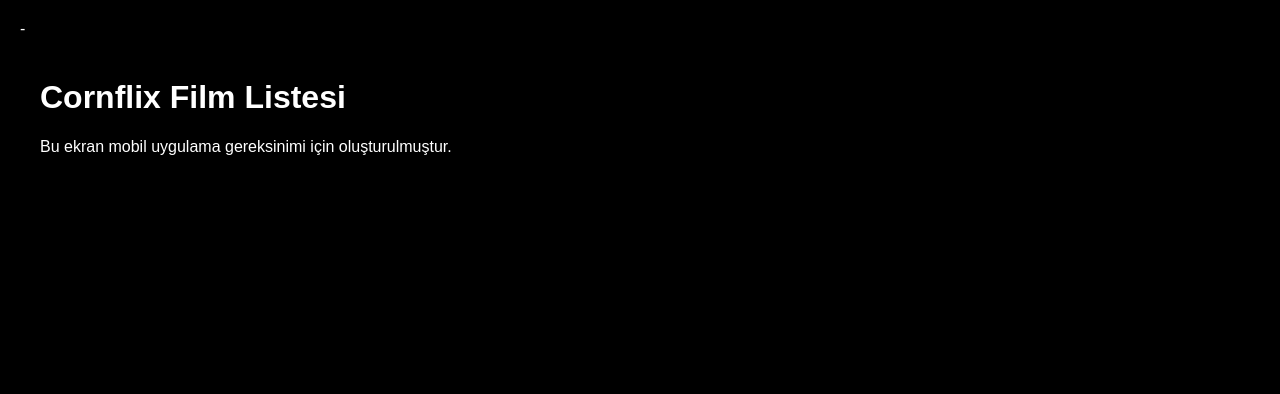
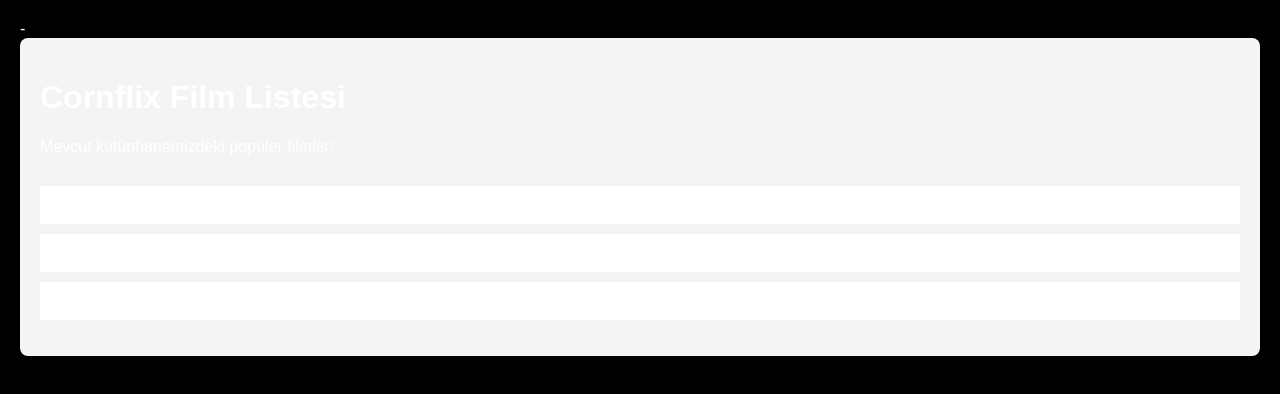
Before and after one commit to tayfunkarli96-ops/kitaplik, a React (Vite) app in the folder frontendd/: page /#/movies in a window 1280 px wide. Shown: the top 394 px of the page. Built offline with nearby package versions, Linux system fonts and the light colour scheme; no server answers.

Commit message:
Update MovieList.tsx

```diff
--- a/frontendd/src/components/MovieList.tsx
+++ b/frontendd/src/components/MovieList.tsx
@@ -1,11 +1,25 @@
+import React from 'react';
 
-import React from 'react';
+// Örnek film verisi
+const movies = [
+  { id: 1, title: 'Inception', year: 2010 },
+  { id: 2, title: 'The Matrix', year: 1999 },
+  { id: 3, title: 'Interstellar', year: 2014 },
+];
 
 const MovieList = () => {
   return (
-    <div style={{ padding: '20px' }}>
+    <div style={{ padding: '20px', backgroundColor: '#f4f4f4', borderRadius: '8px' }}>
       <h1>Cornflix Film Listesi</h1>
-      <p>Bu ekran mobil uygulama gereksinimi için oluşturulmuştur.</p>
+      <p>Mevcut kütüphanemizdeki popüler filmler:</p>
+
+      <ul style={{ listStyleType: 'none', padding: 0 }}>
+        {movies.map((movie) => (
+          <li key={movie.id} style={{ margin: '10px 0', padding: '10px', background: '#fff' }}>
+            <strong>{movie.title}</strong> ({movie.year})
+          </li>
+        ))}
+      </ul>
     </div>
   );
 };
```
